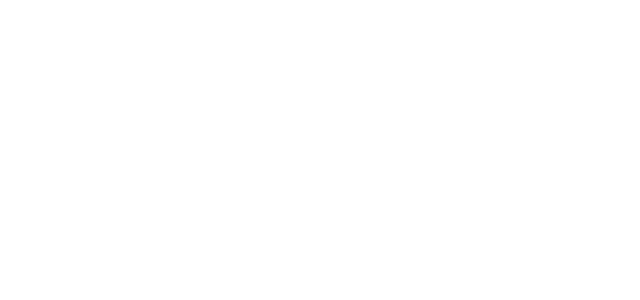
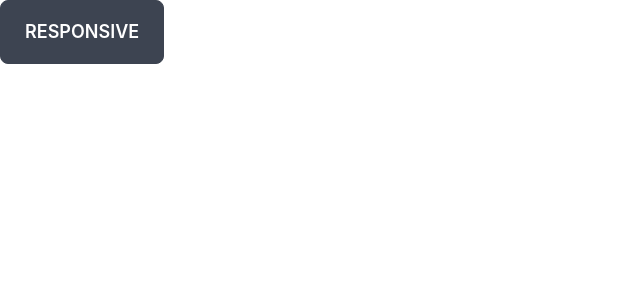
Before and after one commit to liapanou/kouponapp1, a Next.js app: page / in a window 1280 px wide. Shown: the top 300 px of the page, without its empty margins (0-640 px from the left). Built offline with nearby package versions, Linux system fonts and the light colour scheme.

Commit message:
fix tailwind errors

```diff
--- a/pages/_app.tsx
+++ b/pages/_app.tsx
@@ -1,5 +1,7 @@
-function App() {
-  return <div></div>;
+import "../styles/globals.css";
+
+function MyApp({ Component, pageProps }) {
+  return <Component {...pageProps} />;
 }
 
-export default App;
+export default MyApp;
--- a/tailwind.config.js
+++ b/tailwind.config.js
@@ -1,7 +1,8 @@
 /** @type {import('tailwindcss').Config} */
 module.exports = {
   content: [
-    "./src/**/*.{js,jsx,ts,tsx}",
+    "./pages/**/*.{js,ts,jsx,tsx}",
+    "./components/**/*.{js,ts,jsx,tsx}",
   ],
   theme: {
     extend: {},
```
